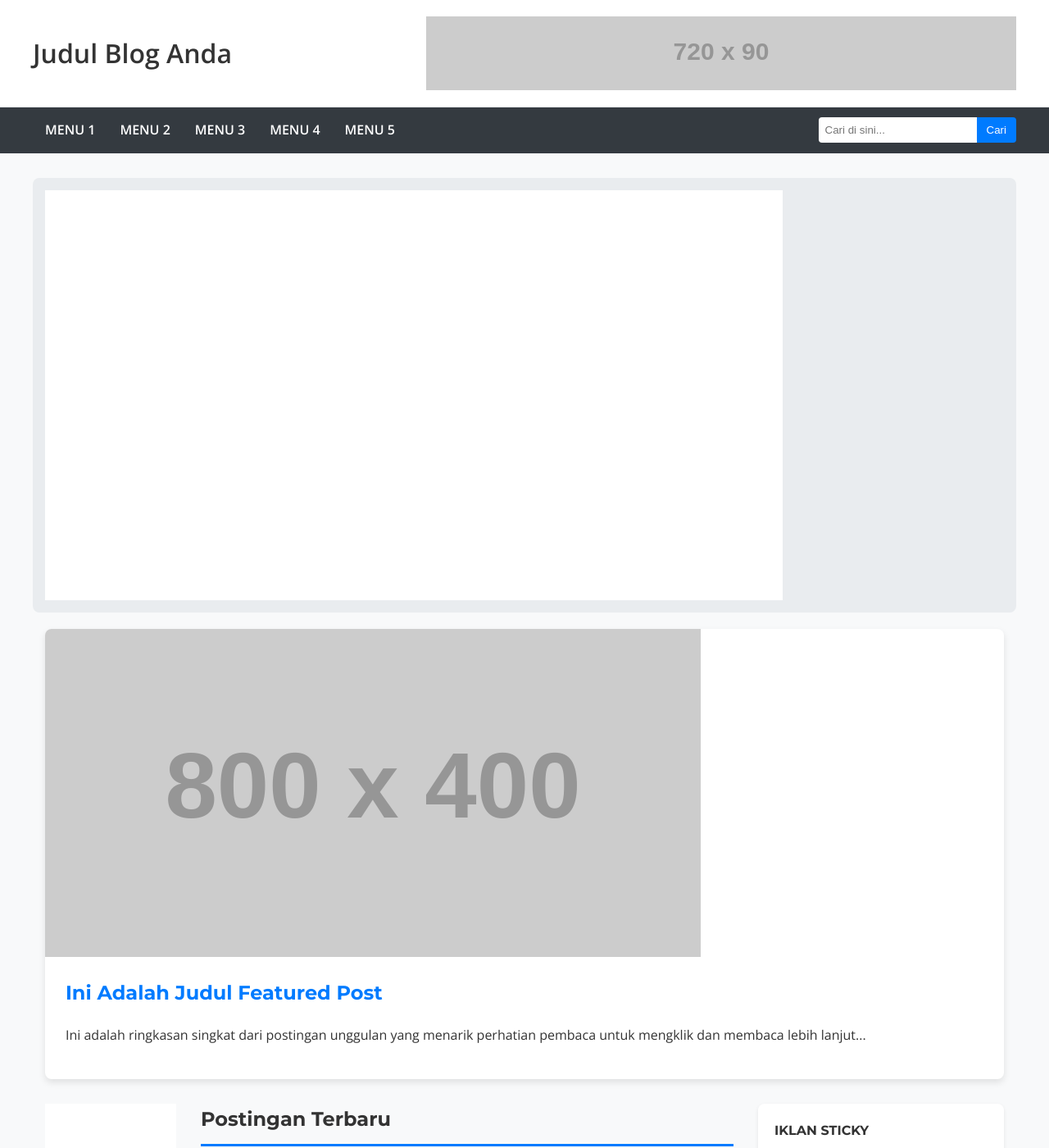
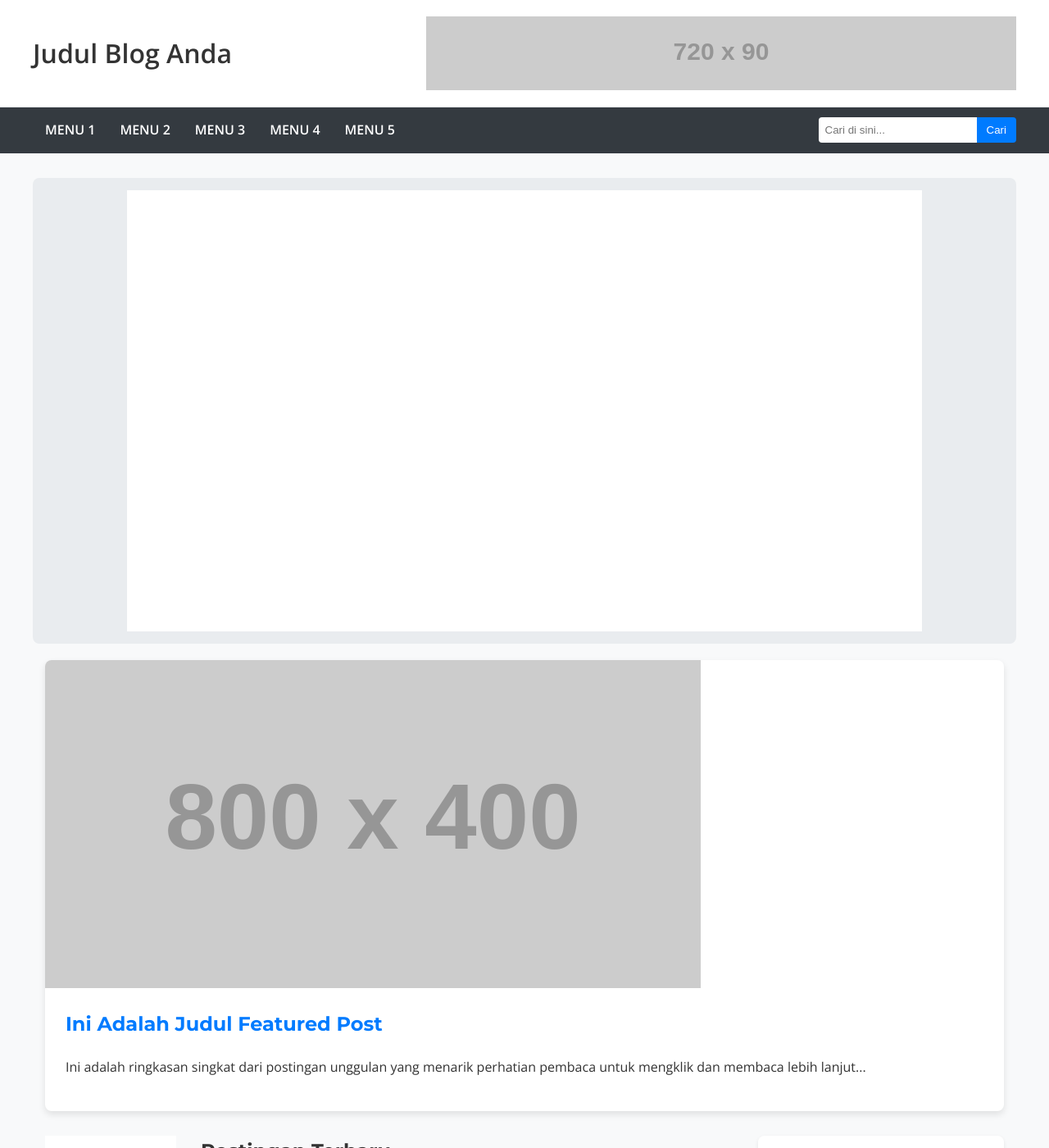
Before and after one commit to finclique/finclique.github.io, a Jekyll site: the page built from index.html, in a window 1280 px wide and 1400 px high. Shown: the whole window at 82% size. Built offline with Jekyll 4.4.1, drawn with Linux system fonts in a browser that asks for light colours.

Commit message:
Update main.css

```diff
--- a/assets/css/main.css
+++ b/assets/css/main.css
@@ -35,6 +35,20 @@ main.container {
 
 /* Ad Sections */
 .ad-section-responsive { text-align: center; margin: 20px 0; padding: 15px; background: #e9ecef; border-radius: 8px; }
+.header-ad img,
+.ad-section-responsive img,
+.sidebar-widget img,
+.left-sticky-ad img {
+    max-width: 100%; /* PENTING: Memastikan gambar tidak pernah lebih lebar dari kontainernya. */
+    height: auto;    /* PENTING: Menjaga rasio aspek (tinggi otomatis menyesuaikan lebar) agar gambar tidak terdistorsi. */
+    display: block;  /* Praktik terbaik: Menghilangkan spasi kosong aneh di bawah gambar. */
+    margin: 0 auto;  /* Menengahkan gambar iklan jika kontainernya lebih lebar. */
+}
+.ad-section-responsive img {
+    /* Anda bisa mengubah angka 970px ini sesuai kebutuhan, atau menghapus blok ini jika tidak diperlukan */
+    max-width: 970px;
+    width: 100%;
+}
 
 /* Featured Post */
 .featured-post-section { margin: 20px 0 30px 0; }
```
